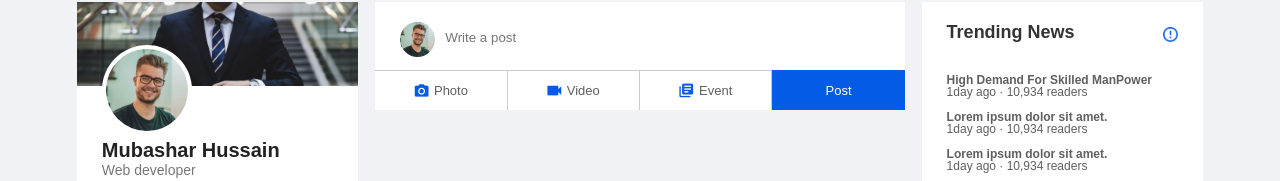
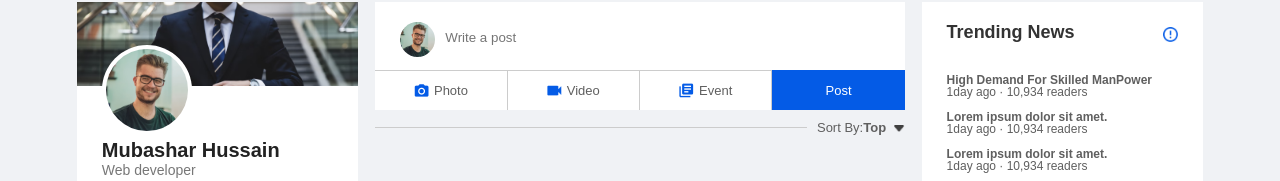
Before and after one commit to codewithMubasharHussain/Linkedin-clone-html-css, a plain HTML site: page index.html in a window 1280 px wide. Shown: the part 70-251 px from the top of the page. Drawn offline with Linux system fonts and the light colour scheme.

Commit message:
adding sort by in main section

```diff
--- a/index.html
+++ b/index.html
@@ -86,6 +86,10 @@
                     <li>Post</li>
                 </div>
             </div>
+            <div class="sort-by">
+                <hr>
+                <p>Sort By:<span>Top <img src="images/down-arrow.png"></span></p>
+            </div>
         </div>
         <div class="right-sidebar">
             <div class="sidebar-news">
--- a/style.css
+++ b/style.css
@@ -374,3 +374,30 @@ a{
     border-top: 0;
     border-right: 0;
 }
+.sort-by{
+    display: flex;
+    align-items: center;
+    margin: 10px 0;
+}
+.sort-by hr{
+    flex: 1;
+    border: 0;
+    height: 1px;
+    background-color: #ccc;
+
+}
+.sort-by p{
+    font-size: 13px;
+    padding-left: 10px;
+
+}
+.sort-by p span{
+    font-weight: 600;
+    cursor: pointer;
+
+}
+.sort-by p span img{
+    width: 12px;
+    margin-left: 3px;
+
+}
```
